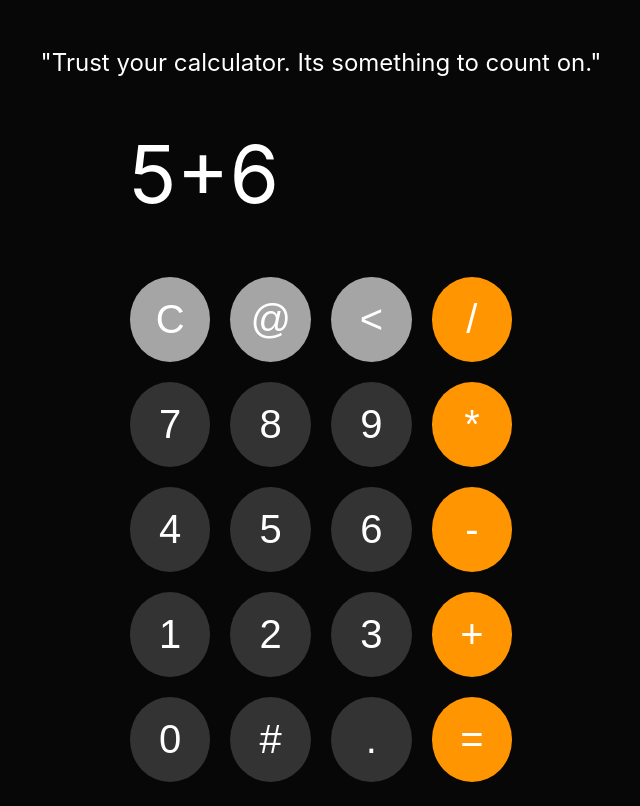
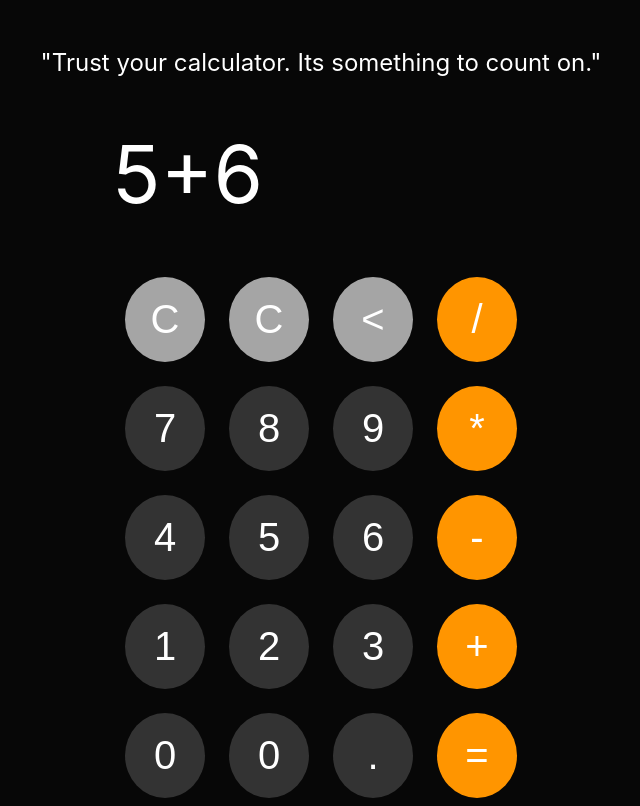
Before and after one commit to sushi057/CalculatorApp, a plain HTML site: page index.html in a window 1280 px wide. Shown: the whole page, without its empty margins (319-959 px from the left). Drawn offline with Linux system fonts and the light colour scheme.

Commit message:
Rounding up buttons

```diff
--- a/index.html
+++ b/index.html
@@ -15,7 +15,7 @@
         <div class="screen">5+6</div>
         <div class="buttons">
             <button type="button" class="secondary wideBtn">C</button>
-            <button type="button" class="secondary">@</button>
+            <button type="button" class="secondary">C</button>
             <button type="button" class="secondary"><</button>
             <button type="button" class="primary">/</button>
             <button type="button" class="numeric">7</button>
@@ -31,7 +31,7 @@
             <button type="button" class="numeric">3</button>
             <button type="button" class="primary">+</button>
             <button type="button" class="numeric wideBtn">0</button>
-            <button type="button" class="numeric">#</button>
+            <button type="button" class="numeric">0</button>
             <button type="button" class="numeric">.</button>
             <button type="button" class="primary">=</button>
         </div>
--- a/style.css
+++ b/style.css
@@ -37,15 +37,15 @@ p{
     /* border: 1px solid white; */
     font-size: 5rem;
     height: 1.6em;
-    width: 4.8em;
+    width: 5.2em;
     margin: 16px auto;
 }
 
 .buttons{
-    /* width: 50vw; */
+    /* width: 4.8rem; */
     display: grid;
     grid-template-columns: repeat(4, 1fr);
-    grid-gap: 20px;
+    grid-gap: 24px;
     padding: 8px 10px;
     /* border: 1px solid white; */
 }
@@ -53,9 +53,9 @@ p{
 button{
     font-family: sans-serif;
     font-size: 40px;
+    width: 80px;
     padding: 20px;
     text-align: center;
-    height: auto;
     border-radius: 50%;
     /* font-weight: bold; */
     color: white;
```
